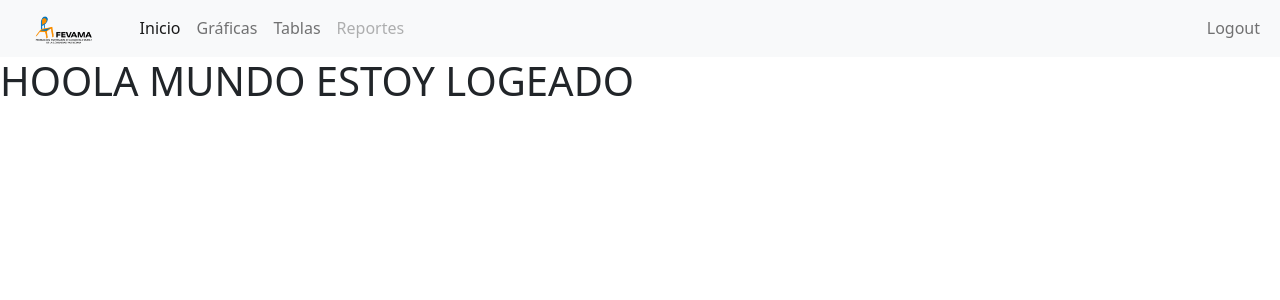
After one commit to eduardegomez/EnterpriseDataManagement, a Django app: template app/fevama/templates/fevama/index.html in a window 1280 px wide. The commit adds this page. Shown: the top 300 px of the page. Run offline with Django 4.2, Linux system fonts and the light colour scheme; the template is opened without the code that fills it, so the values that code supplies are empty; some libraries are stand-ins or nearby versions.

Commit message:
first navbar and logout

```diff
--- a/app/app/urls.py
+++ b/app/app/urls.py
@@ -19,4 +19,5 @@ from django.urls import path, include
 urlpatterns = [
     path('admin/', admin.site.urls),
     path('fevama/', include('fevama.urls')),
+    path('i18n/', include('django.conf.urls.i18n')),
 ]
--- /dev/null
+++ b/app/fevama/templates/fevama/index.html
@@ -0,0 +1,5 @@
+{% extends "admin/base_site.html" %}
+
+{% block content %}
+<h1>HOOLA MUNDO ESTOY LOGEADO</h1>
+{% endblock %}
--- a/app/fevama/urls.py
+++ b/app/fevama/urls.py
@@ -5,5 +5,7 @@ from fevama import views
 
 app_name = 'fevama'
 urlpatterns = [
+    path('login/', views.login_view, name='login'),
     path('home/', views.home, name='home'),
+    path('logout/', views.logout_view, name='logout'),
 ]
--- a/app/templates/admin/base.html
+++ b/app/templates/admin/base.html
@@ -1,7 +1,7 @@
-<html lang="en">
+<html>
 
 <head>
-    <title>{% block title %}{% endblock %}</title>
+    <title>{% block title %} FEVAMA {% endblock %}</title>
 
     <!-- CSS only -->
     <link rel="stylesheet" href="https://stackpath.bootstrapcdn.com/bootstrap/4.5.0/css/bootstrap.min.css"
--- /dev/null
+++ b/app/templates/admin/base_site.html
@@ -0,0 +1,41 @@
+{% load i18n static bootstrap_admin_template_tags  %}
+{% block nav-global %}{% endblock %}
+{% get_current_language as LANGUAGE_CODE %}{% get_current_language_bidi as LANGUAGE_BIDI %}
+<!DOCTYPE html>
+<html lang="en">
+<head>
+<meta charset="utf-8">
+<meta name="viewport" content="width=device-width, initial-scale=1">
+<title>FEVAMA</title>
+<link href="https://cdn.jsdelivr.net/npm/bootstrap@5.0.2/dist/css/bootstrap.min.css" rel="stylesheet">
+<script src="https://cdn.jsdelivr.net/npm/bootstrap@5.0.2/dist/js/bootstrap.bundle.min.js"></script>
+</head>
+<body>
+<div class="m-12">
+    <nav class="navbar navbar-expand-lg navbar-light bg-light">
+        <div class="container-fluid">
+            <a href="#" class="navbar-brand">
+                <img src="../../../../../media/Fevama.png" height="28" alt="CoolBrand">
+            </a>
+            <button type="button" class="navbar-toggler" data-bs-toggle="collapse" data-bs-target="#navbarCollapse">
+                <span class="navbar-toggler-icon"></span>
+            </button>
+            <div class="collapse navbar-collapse" id="navbarCollapse">
+                <div class="navbar-nav">
+                    <a href="#" class="nav-item nav-link active">Inicio</a>
+                    <a href="#" class="nav-item nav-link">Gráficas</a>
+                    <a href="#" class="nav-item nav-link">Tablas</a>
+                    <a href="#" class="nav-item nav-link disabled" tabindex="-1">Reportes</a>
+                </div>
+                <div class="navbar-nav ms-auto">
+                    <a href="{% url 'fevama:logout' %}" class="nav-item nav-link">Logout</a>
+                </div>
+            </div>
+        </div>
+    </nav>
+</div>
+</body>
+</html>
+
+{% block content %}
+{% endblock %}
--- a/app/templates/admin/login.html
+++ b/app/templates/admin/login.html
@@ -1,5 +1,4 @@
 {% extends "admin/base.html" %}
-{% block title %} Fevama {% endblock %}
 
 {% block content %}
 <link href="//maxcdn.bootstrapcdn.com/bootstrap/4.1.1/css/bootstrap.min.css" rel="stylesheet" id="bootstrap-css">
@@ -9,8 +8,6 @@
 
 <html>
 <head>
-	<title>Fevama</title>
-   <!--Made with love by Mutiullah Samim -->
 
 	<!--Bootsrap 4 CDN-->
 	<link rel="stylesheet" href="https://stackpath.bootstrapcdn.com/bootstrap/4.1.3/css/bootstrap.min.css" integrity="sha384-MCw98/SFnGE8fJT3GXwEOngsV7Zt27NXFoaoApmYm81iuXoPkFOJwJ8ERdknLPMO" crossorigin="anonymous">
@@ -20,6 +17,7 @@
 
 	<!--Custom styles-->
 	<link rel="stylesheet" type="text/css" href="../../../../../static/admin/css/login.css">
+
 </head>
 <body>
 <div class="container">
@@ -29,7 +27,7 @@
 				<img src="../../../../../media/Fevama.png" height="100px" width="370px">
 			</div>
 			<div class="card-body">
-				<form action="{% url 'fevama:home' %}" class="form" method="POST">
+				<form action="{% url 'fevama:login' %}" class="form" method="POST">
 					{% csrf_token %}
 					<div class="input-group form-group">
 						<div class="input-group-prepend">
```
Also changed, not shown: app/app/settings.py (+17 -2 lines), app/fevama/views.py (+12 -4 lines).
